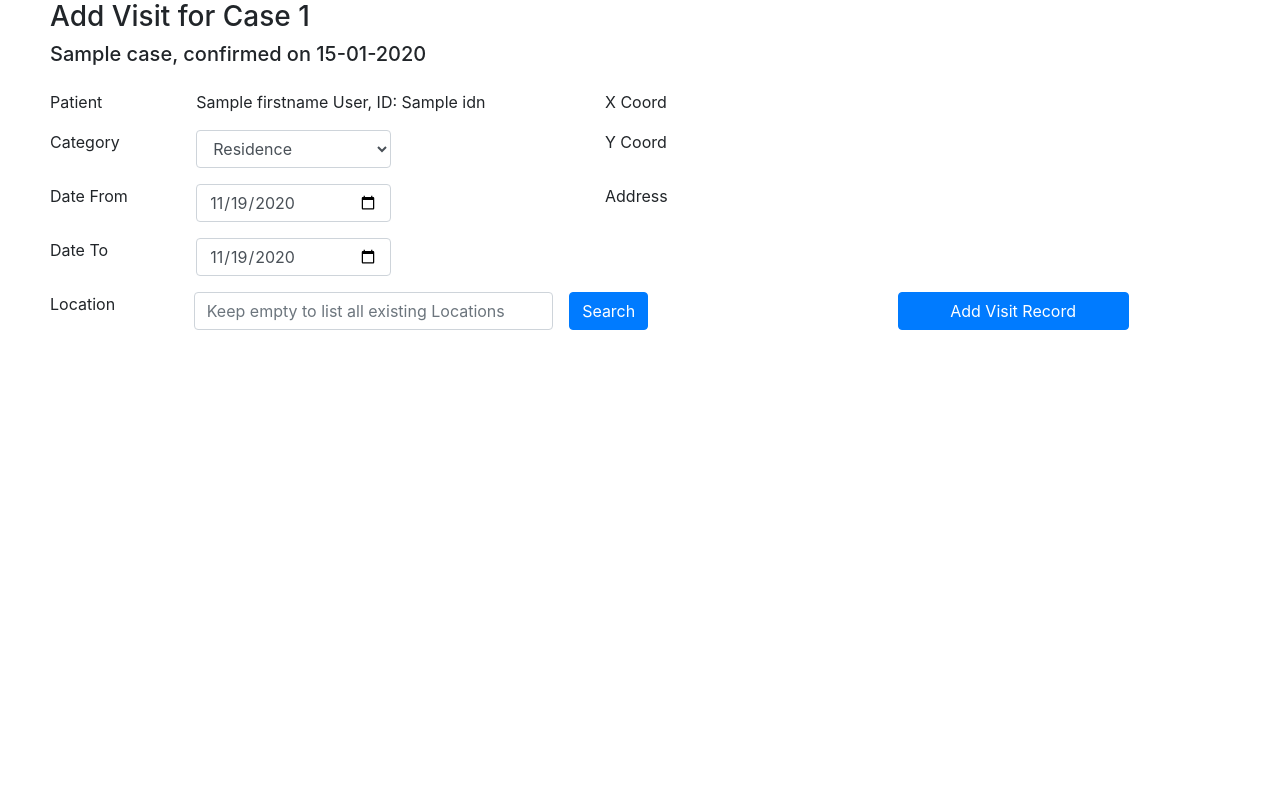
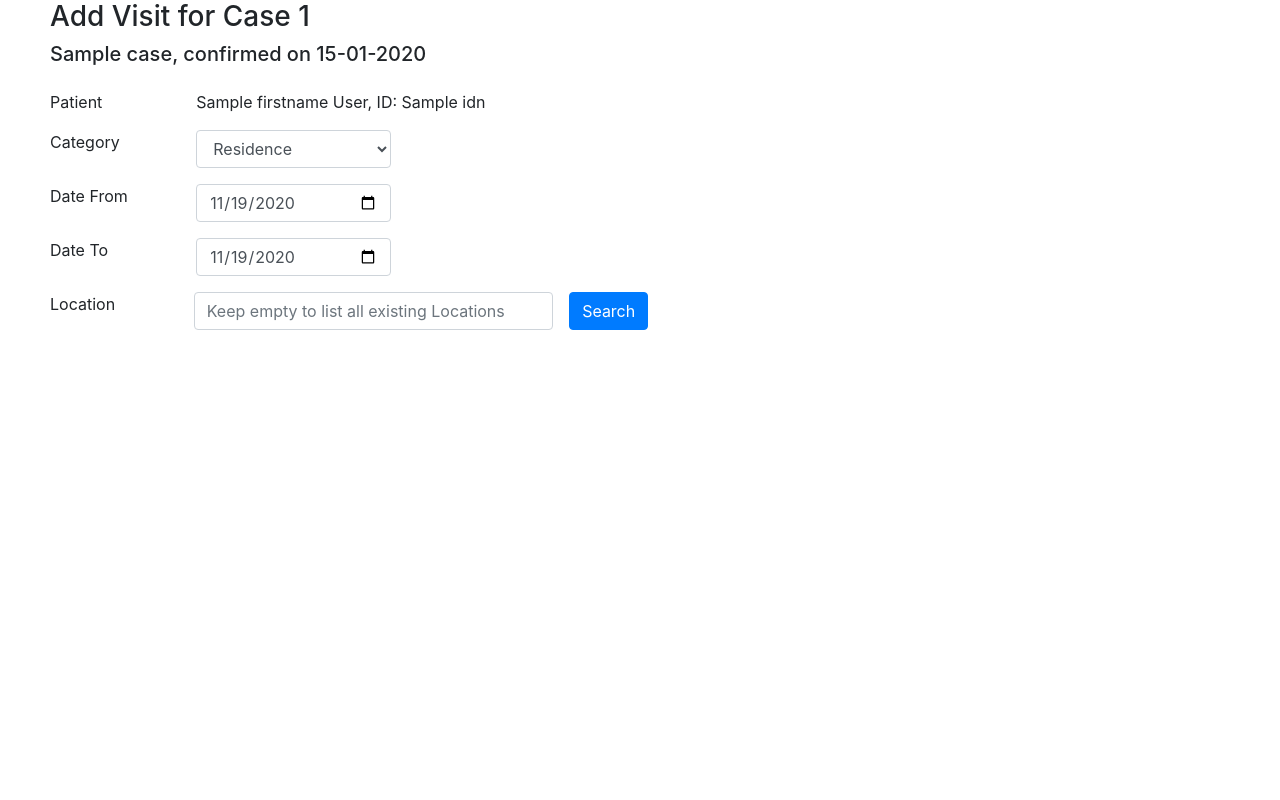
Before and after one commit to jhnma/comp3297_group_k, a Django app: template hotzone_project/templates/add-visit.html in a window 1280 px wide. Run offline with Django 3.2, Linux system fonts and the light colour scheme; the template is opened without the code that fills it: most values are stand-ins (such as "Sample title", 1, 10 or a date in 2020); some libraries are stand-ins or nearby versions.

Commit message:
Update select button action & remove extra elements

```diff
--- a/hotzone_project/templates/add-visit.html
+++ b/hotzone_project/templates/add-visit.html
@@ -10,6 +10,7 @@
                 margin: auto;
                 max-width: 1200px;
                 padding-left: 10px;
+                padding-bottom: 15px;
             }
 
             [class*="col-"] {
@@ -87,60 +88,24 @@
                     $('#addedVisits').hide()
                     $('#addedVisits tbody').empty()
                 }
-                function set(data, from) {
+                function addvisit(data, from, pk) {
                     if(from=='hotzone') {
-                        $("#x_coord").html(data.fields.x)
-                        $("#y_coord").html(data.fields.y)
-                        $("#address").html(data.fields.address)
-                        $("#location").val(data.fields.name)
-                        $("#visit").attr('data-pk', data.pk)
+                        var x = data.fields.x;
+                        var y = data.fields.y;
+                        var address = data.fields.address;
+                        var name = data.fields.name;
                     }
                     else {
-                        $("#x_coord").html(data.x)
-                        $("#y_coord").html(data.y)
-                        $("#address").html(data.addressEN)
-                        $("#location").val(data.nameEN)
-                        $("#visit").attr('data-pk', data.pk)
-                    }
-                }
-                //current changed to currentHotzone/currentGeodata
-                $(document).on('click','.hotzone',function() {
-                    set(currentHotzone[parseInt($(this).attr('data-idx'))], 'hotzone')
-                })
-                $(document).on('click','.geodata',function() {
-                    idx=parseInt($(this).attr('data-idx'))
-                    obj={
-                        name: currentGeodata[idx].nameEN,
-                        address: currentGeodata[idx].addressEN,
-                        x: parseFloat(currentGeodata[idx].x),
-                        y: parseFloat(currentGeodata[idx].y),
-                        csrfmiddlewaretoken: '{{ csrf_token }}'
-                    }
-                    $.post('{% url "add-location" %}', obj, function(data) {
-                        $('#visit').attr('data-pk',data.pk)
-                        set(currentGeodata[idx], 'geodata')
-                        if(data.status==1) {
-                            alert("Location added to HotZone.")
-                        }
-                        else {
-                            alert("Location in HotZone already.")
-                        }
-                    }, 'json')
-                })
-                $(document).on('click', '.remove', function() {
-                    $(`[data-visitID=${$(this).attr('data-id')}]`).remove()
-                })
-                $('#addVisit').click(function() {
-                    //case_id is now a hidden input, so wont check
-                    if($('#x_coord').html()=='') {
-                        alert('Please input complete data.')
-                        return
+                        var x = data.x;
+                        var y = data.y;
+                        var address = data.addressEN;
+                        var name = data.nameEN;
                     }
                     $('#addedVisits').show()
                     $('.addedVisits tbody').append(
-                        `<tr class="mb-2" data-visitID=${addedVisitsID} data-pk=${$('#visit').attr('data-pk')}>
-                            <td colspan=4 class='addedVisits_location'>${$('#location').val()}</td>
-                            <td colspan=5 class='addedVisits_address'>${$('#address').text()}</td>
+                        `<tr class="mb-2" data-visitID=${addedVisitsID} data-pk=${pk}>
+                            <td colspan=4 class='addedVisits_location'>${name}</td>
+                            <td colspan=5 class='addedVisits_address'>${address}</td>
                             <td colspan=3>
                                 <input type='date' class='addedVisits_date_from'/>
                             </td>
@@ -162,6 +127,34 @@
                     $(qSel+'.addedVisits_date_from').val($('#date_from').val())
                     $(qSel+'.addedVisits_date_to').val($('#date_to').val())
                     addedVisitsID++
+                }
+                //current changed to currentHotzone/currentGeodata
+                $(document).on('click','.hotzone',function() {
+                    let targetData = currentHotzone[parseInt($(this).attr('data-idx'))];
+                    addvisit(targetData, 'hotzone', targetData.pk);
+                })
+                $(document).on('click','.geodata',function() {
+                    idx=parseInt($(this).attr('data-idx'))
+                    obj={
+                        name: currentGeodata[idx].nameEN,
+                        address: currentGeodata[idx].addressEN,
+                        x: parseFloat(currentGeodata[idx].x),
+                        y: parseFloat(currentGeodata[idx].y),
+                        csrfmiddlewaretoken: '{{ csrf_token }}'
+                    }
+                    $.post('{% url "add-location" %}', obj, function(data) {
+                        addvisit(currentGeodata[idx], 'geodata', data.pk)
+                        if(data.status==1) {
+                            alert("Location added to HotZone.")
+                        }
+                        else {
+                            alert("Location in HotZone already.")
+                        }
+                    }, 'json')
+
+                })
+                $(document).on('click', '.remove', function() {
+                    $(`[data-visitID=${$(this).attr('data-id')}]`).remove()
                 })
                 $('#save').click(function() {
                     if($('#addedVisits tbody').children().length==0) {
@@ -181,7 +174,6 @@
                         }
                         visits['locations[]'].push(JSON.stringify(visit))
                     })
-                    console.log(visits)
                     $.post('{% url "add" %}', visits, function(data) {
                         alert(data.msg)
                         resetAddedVisits()
@@ -262,16 +254,6 @@
                         </div>
                     </div>
                 </div>
-                <div class="col-6">
-                    <div class="row">
-                        <div class='col-3'>
-                            X Coord
-                        </div>
-                        <div class='col-8'>
-                            <span id="x_coord"></span>
-                        </div>
-                    </div>
-                </div>
             </div>
             <div class="row container mt-3">
                 <div class="col-6">
@@ -285,16 +267,6 @@
                                 <option value='w'>Workplace</option>
                                 <option value='v'>Visit</option>
                             </select>
-                        </div>
-                    </div>
-                </div>
-                <div class="col-6">
-                    <div class="row">
-                        <div class='col-3'>
-                            Y Coord
-                        </div>
-                        <div class='col-8'>
-                            <span id="y_coord"></span>
                         </div>
                     </div>
                 </div>
@@ -318,16 +290,6 @@
                         </div>
                     </div>
                 </div>
-                <div class="col-6">
-                    <div class="row">
-                        <div class='col-3'>
-                                Address
-                        </div>
-                        <div class='col-8'>
-                            <span id='address'></span>
-                        </div>
-                    </div>
-                </div>
             </div>
             <div class="row container mt-3">
                 <div class="col-9">
@@ -342,9 +304,6 @@
                             <button type="button" id='search' class="ml-3 btn btn-primary">Search</button>
                         </div>
                     </div>
-                </div>
-                <div class="col-3">
-                    <button type='button' id='addVisit' class='col-10 btn btn-primary'>Add Visit Record</button>
                 </div>
             </div>
         </form>
@@ -425,7 +384,7 @@
                     <tbody></tbody>
                 </table>
             </div>
-            <button type="button" id="save" class="btn btn-primary float-right mt-4">Save</button>
+            <button type="button" id="save" class="btn btn-primary float-right mt-4 mb-4">Save</button>
         </div>
     </body>
 </html>
```
